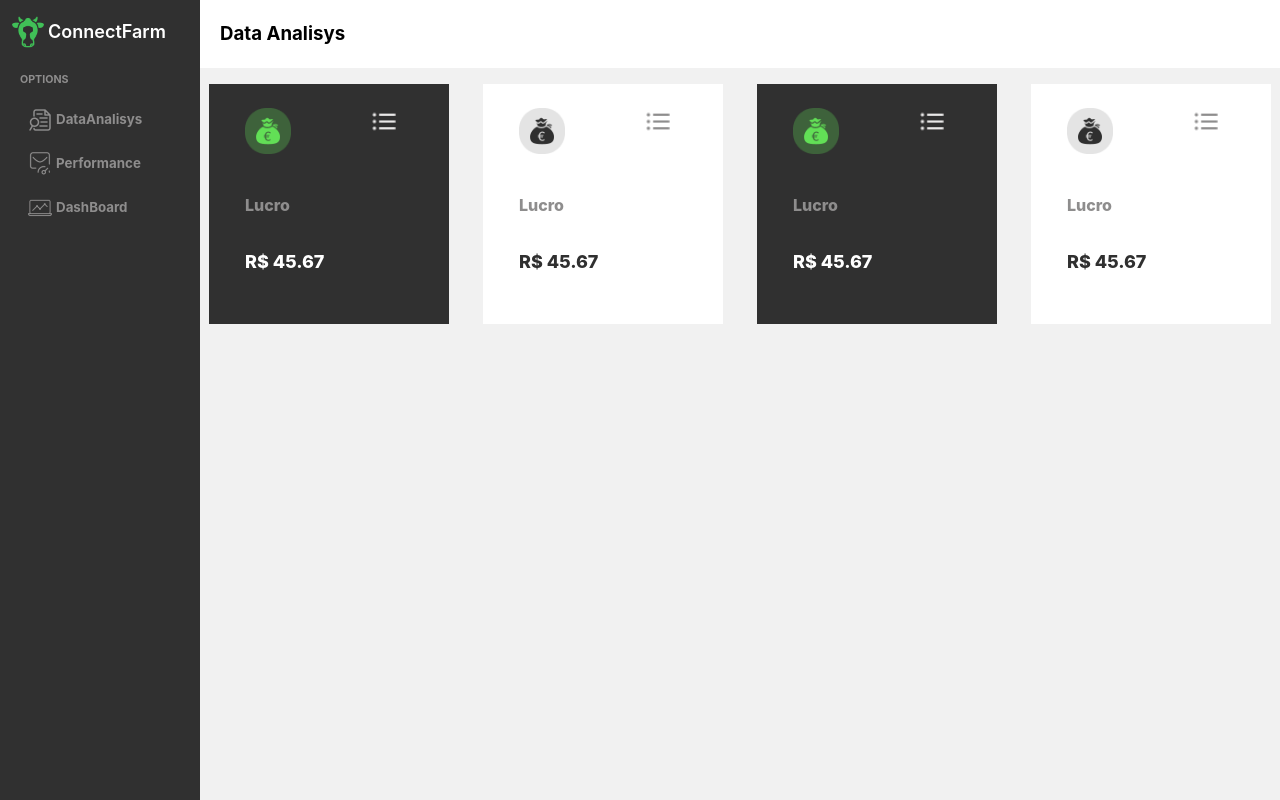
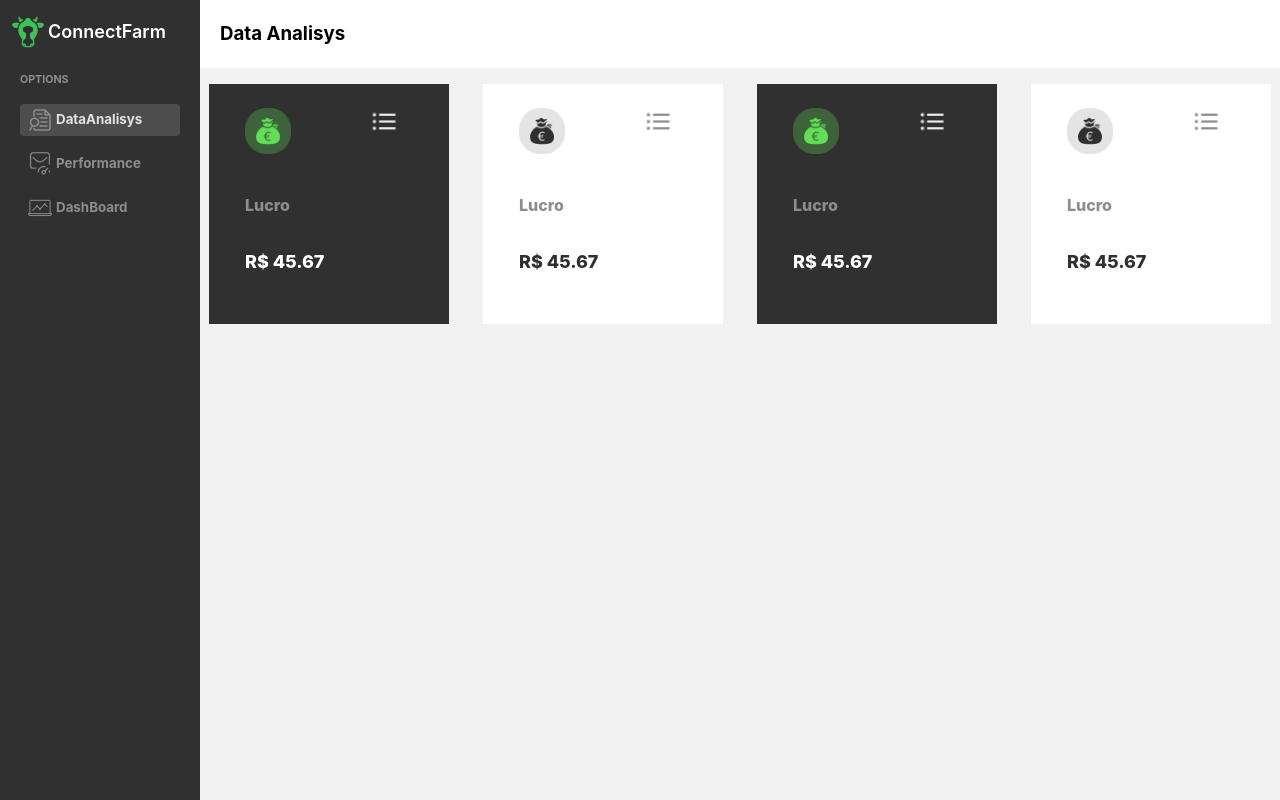
Before and after one commit to gabrielss2406/ConnectFarm-WebAPP, a Next.js app in the folder connectfarmpainel/: page /painel in a window 1280 px wide. Built offline with nearby package versions, Linux system fonts and the light colour scheme.

Commit message:
refactor: sidebar working now

```diff
--- a/connectfarmpainel/src/components/Sidebar.tsx
+++ /dev/null
@@ -1,76 +0,0 @@
-import React, { useState } from 'react';
-import Logo from '@/static/logo.png';
-import DataAnalisys from '@/static/dataAnalisys.png';
-import DataAnalisysGray from '@/static/dataAnalisys_gray.png';
-import DashBoard from '@/static/dashboard.png';
-import DashBoardGray from '@/static/dashboard_gray.png';
-import Performance from '@/static/performance.png';
-import PerformanceGray from '@/static/performance_gray.png';
-
-function Sidebar() {
-  const [isDataAnalisysHovered, setIsDataAnalisysHovered] = useState(false);
-  const [isPerformanceHovered, setIsPerformanceHovered] = useState(false);
-  const [isDashBoardHovered, setIsDashBoardHovered] = useState(false);
-
-  return (
-    <div className={`
-        flex flex-col w-[15%] gap-2
-        min-w-[200px] h-screen bg-[#303030]
-    `}>
-      <div className={`
-        flex items-center justify-start
-        w-full py-4 px-3
-      `}>
-        <img className="w-8 h-8 mr-1" src={Logo.src} alt="connectFarm-logo" />
-        <h1 className='text-white font-semibold text-lg'>ConnectFarm</h1>
-      </div>
-      <div className="flex flex-col justify-center items-center w-full gap-4">
-        <div className="flex w-full items-center justify-start pl-[20px]">
-          <h2 className='text-[#8E8D8D] text-[8pt] font-bold'>OPTIONS</h2>
-        </div>
-
-        <div className="flex flex-col items-center justify-between w-full gap-3">
-          <button
-            className="option-btn"
-            onMouseEnter={() => setIsDataAnalisysHovered(true)}
-            onMouseLeave={() => setIsDataAnalisysHovered(false)}
-          >
-            <img
-              className="w-6 h-6 mr-1"
-              src={isDataAnalisysHovered ? DataAnalisys.src : DataAnalisysGray.src}
-              alt="connectFarm-logo"
-            />
-            DataAnalisys
-          </button>
-          <button
-            className="option-btn"
-            onMouseEnter={() => setIsPerformanceHovered(true)}
-            onMouseLeave={() => setIsPerformanceHovered(false)}
-          >
-            <img
-              className="w-6 h-6 mr-1"
-              src={isPerformanceHovered ? Performance.src : PerformanceGray.src}
-              alt="connectFarm-logo"
-            />
-            Performance
-          </button>
-          <button
-            className="option-btn"
-            onMouseEnter={() => setIsDashBoardHovered(true)}
-            onMouseLeave={() => setIsDashBoardHovered(false)}
-          >
-            <img
-              className="w-6 h-6 mr-1"
-              src={isDashBoardHovered ? DashBoard.src : DashBoardGray.src}
-              alt="connectFarm-logo"
-            />
-            DashBoard
-          </button>
-        </div>
-
-      </div>
-    </div>
-  );
-}
-
-export default Sidebar;
--- /dev/null
+++ b/connectfarmpainel/src/components/Sidebar/Sidebar.tsx
@@ -0,0 +1,38 @@
+import React from 'react';
+import Logo from '@/static/logo.png';
+import DataAnalisys from '@/static/dataAnalisys.png';
+import DataAnalisysGray from '@/static/dataAnalisys_gray.png';
+import DashBoard from '@/static/dashboard.png';
+import DashBoardGray from '@/static/dashboard_gray.png';
+import Performance from '@/static/performance.png';
+import PerformanceGray from '@/static/performance_gray.png';
+import SidebarRoutes from './SidebarRoutes';
+
+export default function Sidebar() {
+  return (
+    <div className={`
+        flex flex-col w-[15%] gap-2
+        min-w-[200px] h-screen bg-[#303030]
+    `}>
+      <div className={`
+        flex items-center justify-start
+        w-full py-4 px-3
+      `}>
+        <img className="w-8 h-8 mr-1" src={Logo.src} alt="connectFarm-logo" />
+        <h1 className='text-white font-semibold text-lg'>ConnectFarm</h1>
+      </div>
+      <div className="flex flex-col justify-center items-center w-full gap-4">
+        <div className="flex w-full items-center justify-start pl-[20px]">
+          <h2 className='text-[#8E8D8D] text-[8pt] font-bold'>OPTIONS</h2>
+        </div>
+
+        <div className="flex flex-col items-center justify-between w-full gap-3">
+          <SidebarRoutes mainIcon={DataAnalisys} altIcon={DataAnalisysGray} pageName="DataAnalisys" routeName="/painel"/>
+          <SidebarRoutes mainIcon={Performance} altIcon={PerformanceGray} pageName="Performance" routeName="/"/>
+          <SidebarRoutes mainIcon={DashBoard} altIcon={DashBoardGray} pageName="DashBoard" routeName="/"/>
+        </div>
+
+      </div>
+    </div>
+  );
+}
--- /dev/null
+++ b/connectfarmpainel/src/components/Sidebar/SidebarRoutes.tsx
@@ -0,0 +1,31 @@
+import Link from "next/link";
+import { useRouter } from "next/router";
+import { useState } from "react";
+
+interface SidebarRoutes {
+  mainIcon: any
+  altIcon: any
+  pageName: string
+  routeName: string
+}
+
+export default function SidebarRoutes(props: SidebarRoutes) {
+  const router = useRouter();
+  const [isHovered, setIsHovered] = useState(false);
+
+  console.log(router.pathname === props.routeName.toLowerCase() ? 'active' : '')
+
+  return (
+    <Link href={props.routeName}
+      className={`option-btn ${router.pathname === props.routeName ? 'bg-[#4D4D4D] rounded text-[#E4E2E2]' : ''}`}
+      onMouseEnter={() => setIsHovered(true)}
+      onMouseLeave={() => setIsHovered(false)}>
+        <img
+          className="w-6 h-6 mr-1"
+          src={isHovered ? props.mainIcon.src : props.altIcon.src}
+          alt={props.pageName+"-icon"}
+        />
+        {props.pageName}
+    </Link>
+  )
+}
--- a/connectfarmpainel/src/pages/_app.tsx
+++ b/connectfarmpainel/src/pages/_app.tsx
@@ -1,4 +1,4 @@
-import Sidebar from "@/components/Sidebar";
+import Sidebar from "@/components/Sidebar/Sidebar";
 import "@/styles/globals.css";
 import type { AppProps } from "next/app";
 import { useRouter } from "next/router";
```
